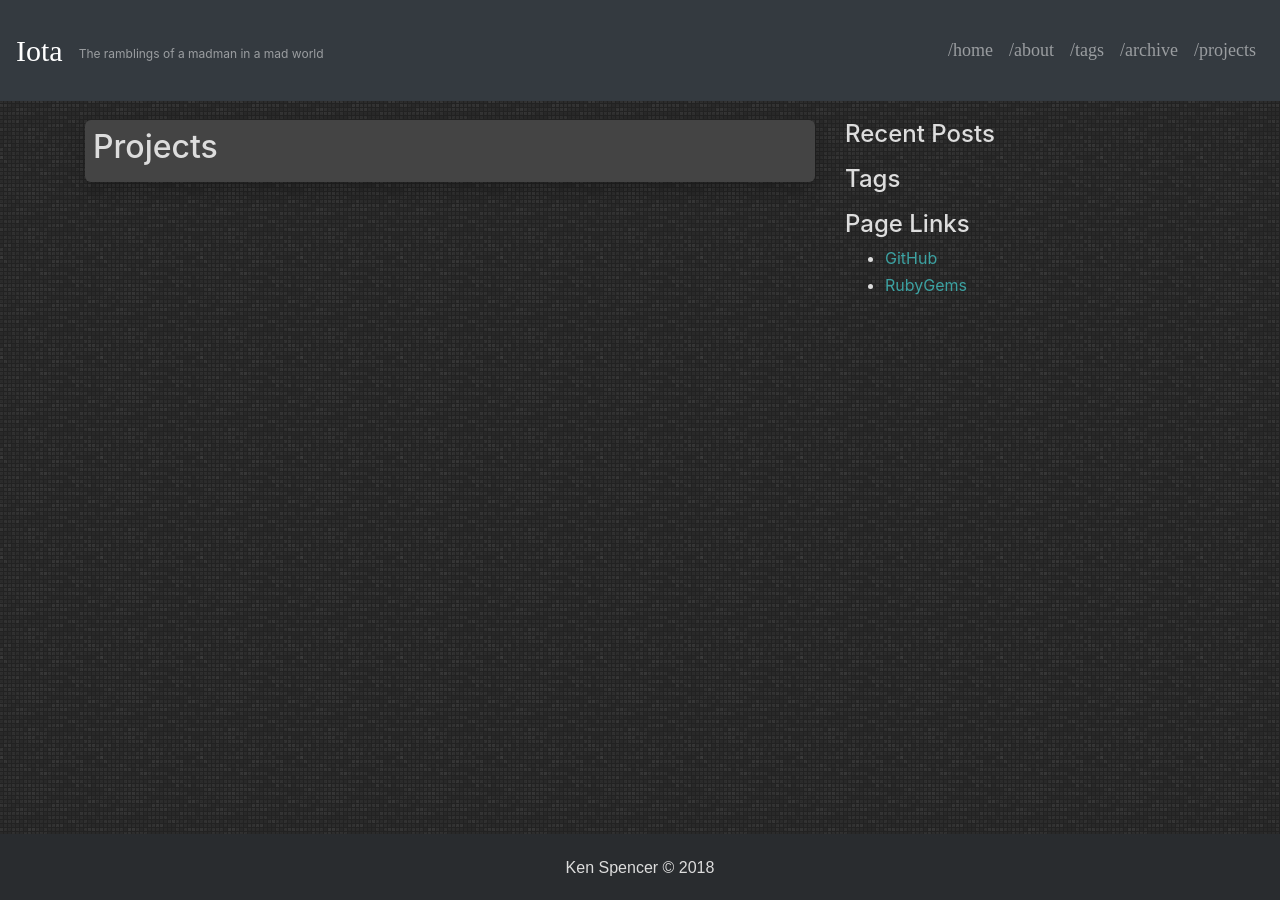
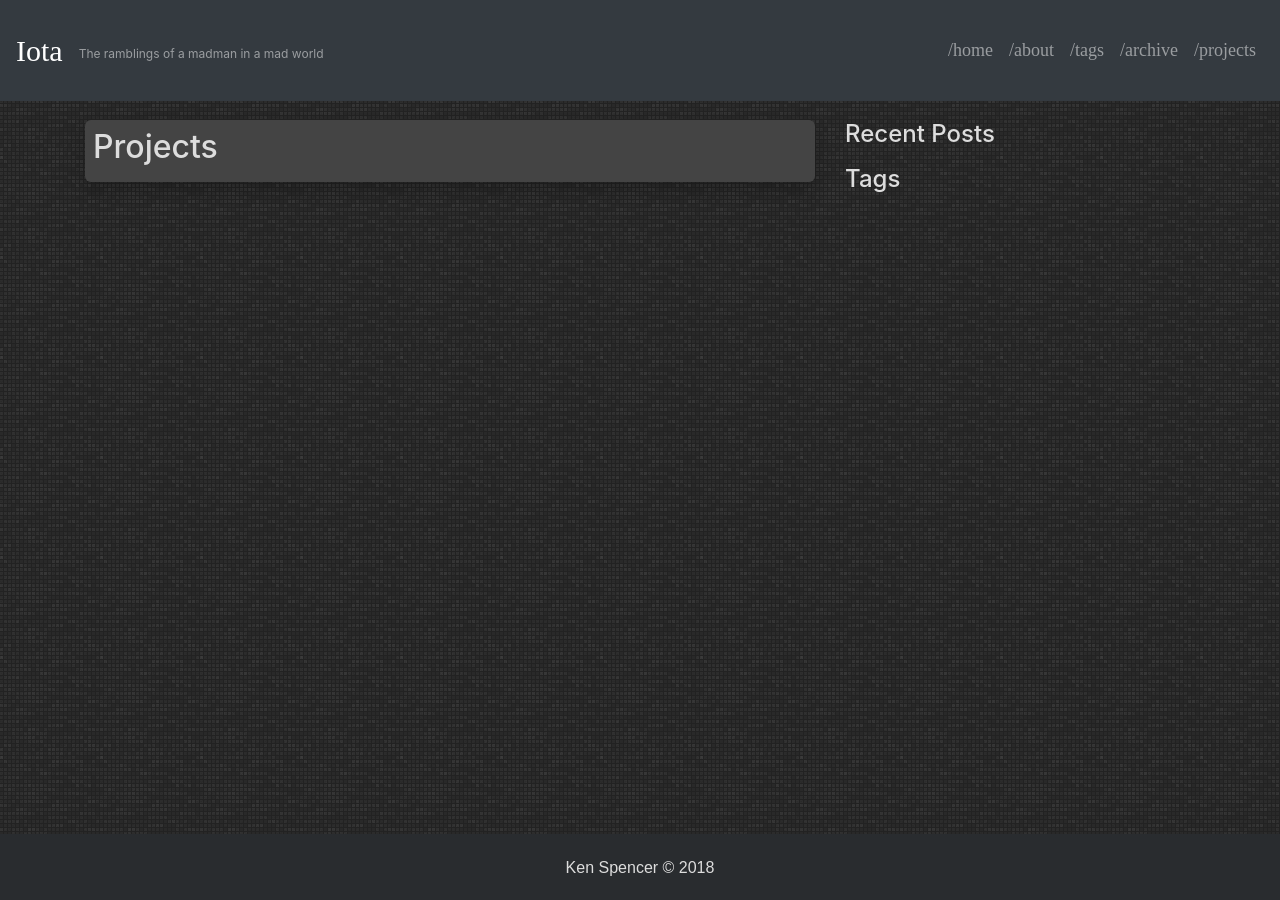
Before and after one commit to IotaSpencer/iotaspencer.me, a Jekyll site: the page built from projects/index.md, in a window 1280 px wide and 900 px high. Built offline with Jekyll 4.4.1, drawn with Linux system fonts in a browser that asks for light colours; nearby versions of some CDN libraries.

Commit message:
update index.md

```diff
--- a/projects/index.md
+++ b/projects/index.md
@@ -1,9 +1,6 @@
 ---
 layout: page
 title: Projects
-page_links:
-# Links
-  GitHub: https://github.com/IotaSpencer/jekyllposter
-  RubyGems: https://rubygems.org/gems/jekyllposter
+
 ---
 # Projects
```
